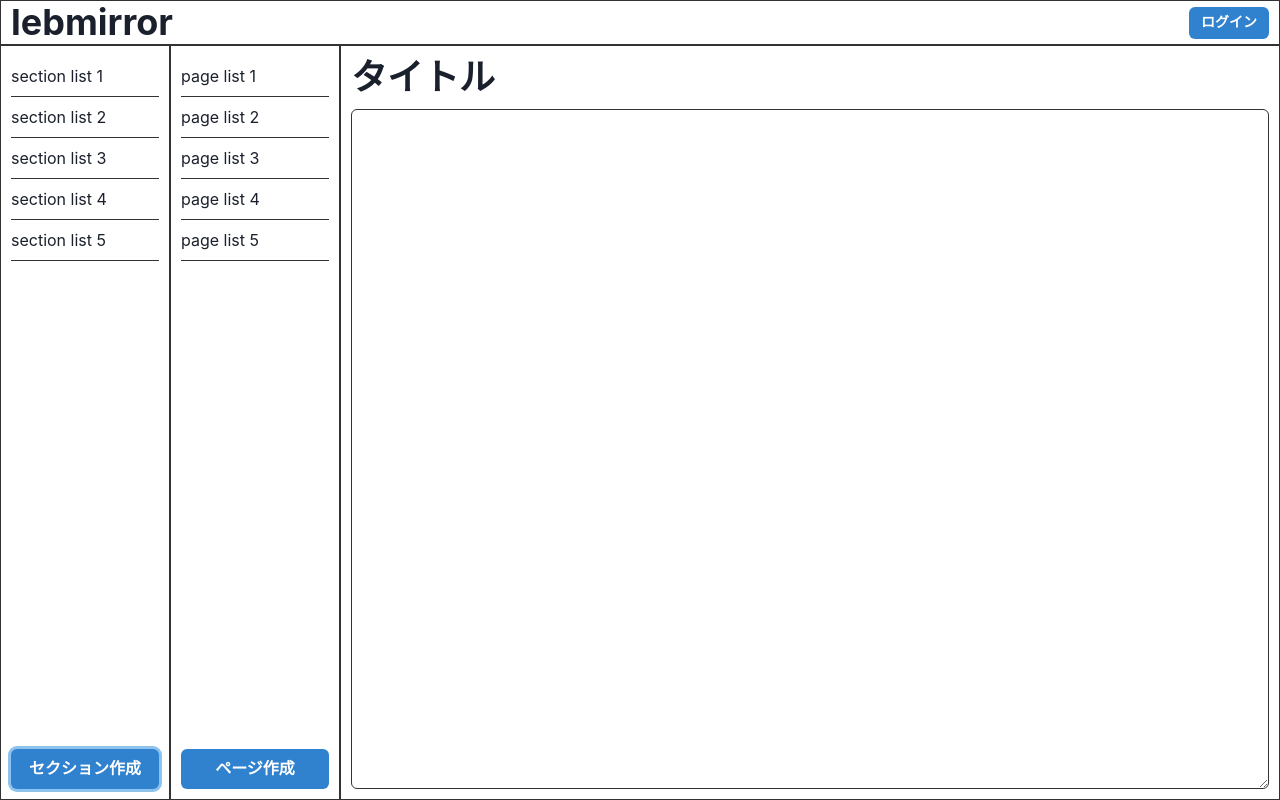
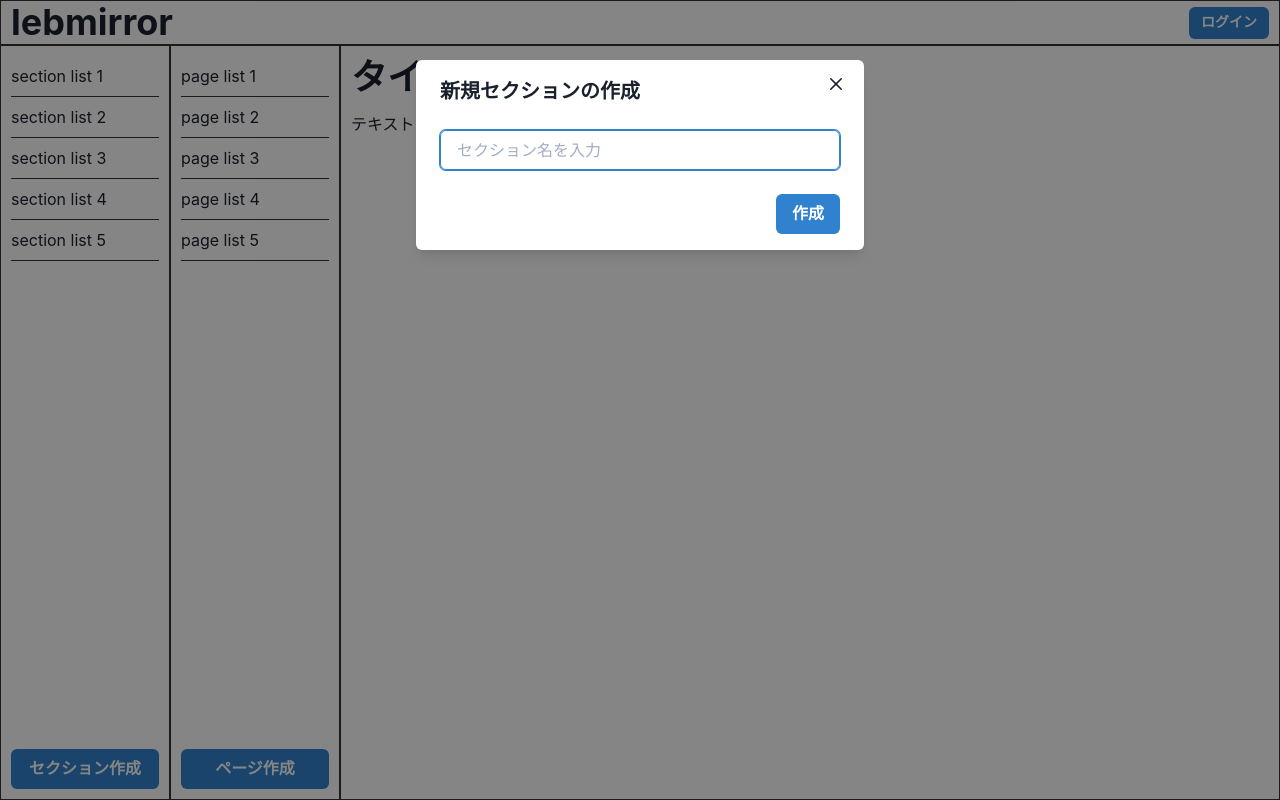
Before and after one commit to uryonym/lebmirror-old2, a React (Create React App) app: page / in a window 1280 px wide. Both pictures are taken after a click on the button "セクション作成". Built offline with nearby package versions, Linux system fonts and the light colour scheme.

Commit message:
add modal components

```diff
--- a/src/App.tsx
+++ b/src/App.tsx
@@ -1,12 +1,16 @@
 import {
   Button,
+  Editable,
+  EditableInput,
+  EditablePreview,
   Flex,
   Heading,
   Spacer,
-  Textarea,
   UnorderedList,
 } from '@chakra-ui/react'
 import CustomListItem from './components/CustomListItem'
+import NewPageModal from './components/NewPageModal'
+import NewSectionModal from './components/NewSectionModal'
 
 const App = () => (
   <Flex direction="column">
@@ -27,7 +31,7 @@ const App = () => (
           <CustomListItem>section list 5</CustomListItem>
         </UnorderedList>
         <Spacer />
-        <Button colorScheme="blue">セクション作成</Button>
+        <NewSectionModal />
       </Flex>
       <Flex border="1px solid #333" w="170px" direction="column" padding="10px">
         <UnorderedList listStyleType="none" margin="0">
@@ -38,13 +42,16 @@ const App = () => (
           <CustomListItem>page list 5</CustomListItem>
         </UnorderedList>
         <Spacer />
-        <Button colorScheme="blue">ページ作成</Button>
+        <NewPageModal />
       </Flex>
       <Flex flex="1" border="1px solid #333" direction="column" padding="10px">
         <Heading as="h3" marginBottom="10px">
           タイトル
         </Heading>
-        <Textarea flex="1" />
+        <Editable flex="1" defaultValue="テキストテスト">
+          <EditablePreview />
+          <EditableInput />
+        </Editable>
       </Flex>
     </Flex>
   </Flex>
--- /dev/null
+++ b/src/components/NewPageModal.tsx
@@ -0,0 +1,45 @@
+import {
+  Button,
+  Modal,
+  ModalOverlay,
+  ModalContent,
+  ModalHeader,
+  ModalCloseButton,
+  ModalBody,
+  ModalFooter,
+  FormControl,
+  Input,
+  useDisclosure,
+} from '@chakra-ui/react'
+import { useRef } from 'react'
+
+const NewPageModal = () => {
+  const { isOpen, onOpen, onClose } = useDisclosure()
+  const initialRef = useRef<HTMLInputElement>(null)
+  return (
+    <>
+      <Button colorScheme="blue" onClick={onOpen}>
+        ページ作成
+      </Button>
+      <Modal initialFocusRef={initialRef} isOpen={isOpen} onClose={onClose}>
+        <ModalOverlay />
+        <ModalContent>
+          <ModalHeader>新規ページの作成</ModalHeader>
+          <ModalCloseButton />
+          <ModalBody>
+            <FormControl>
+              <Input ref={initialRef} placeholder="ページ名を入力" />
+            </FormControl>
+          </ModalBody>
+          <ModalFooter>
+            <Button colorScheme="blue" onClick={onClose}>
+              作成
+            </Button>
+          </ModalFooter>
+        </ModalContent>
+      </Modal>
+    </>
+  )
+}
+
+export default NewPageModal
--- /dev/null
+++ b/src/components/NewSectionModal.tsx
@@ -0,0 +1,45 @@
+import {
+  Button,
+  Modal,
+  ModalOverlay,
+  ModalContent,
+  ModalHeader,
+  ModalCloseButton,
+  ModalBody,
+  ModalFooter,
+  FormControl,
+  Input,
+  useDisclosure,
+} from '@chakra-ui/react'
+import { useRef } from 'react'
+
+const NewSectionModal = () => {
+  const { isOpen, onOpen, onClose } = useDisclosure()
+  const initialRef = useRef<HTMLInputElement>(null)
+  return (
+    <>
+      <Button colorScheme="blue" onClick={onOpen}>
+        セクション作成
+      </Button>
+      <Modal initialFocusRef={initialRef} isOpen={isOpen} onClose={onClose}>
+        <ModalOverlay />
+        <ModalContent>
+          <ModalHeader>新規セクションの作成</ModalHeader>
+          <ModalCloseButton />
+          <ModalBody>
+            <FormControl>
+              <Input ref={initialRef} placeholder="セクション名を入力" />
+            </FormControl>
+          </ModalBody>
+          <ModalFooter>
+            <Button colorScheme="blue" onClick={onClose}>
+              作成
+            </Button>
+          </ModalFooter>
+        </ModalContent>
+      </Modal>
+    </>
+  )
+}
+
+export default NewSectionModal
```
